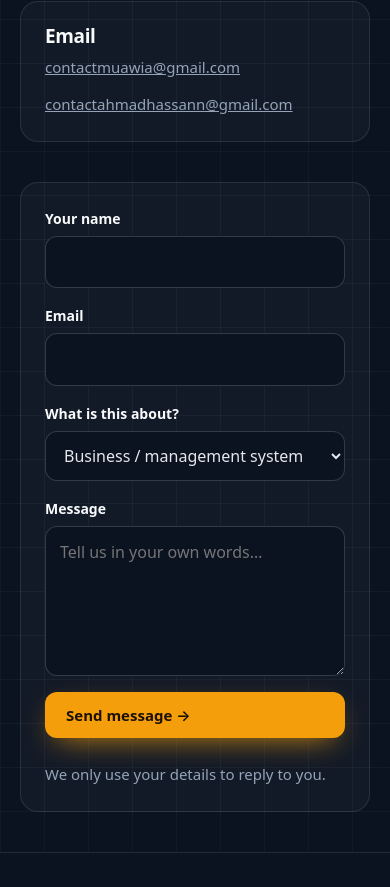
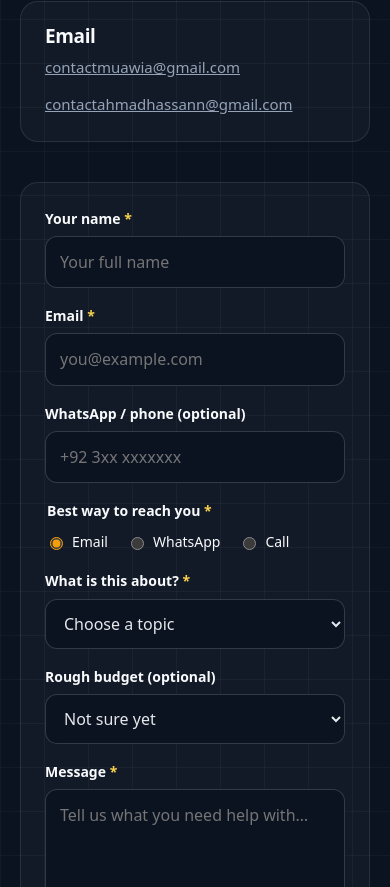
Before and after one commit to Coding-Moves/website, a Next.js app: page /services/contact/ in a window 390 px wide. Shown: the part 1037-1924 px from the top of the page. Built offline with nearby package versions, Linux system fonts and the light colour scheme.

Commit message:
Add detailed Services inquiry fields and conditional phone validation

```diff
--- a/src/app/globals.css
+++ b/src/app/globals.css
@@ -727,6 +727,45 @@ a.card:hover {
   font-weight: 600;
   color: var(--heading);
 }
+.field label span,
+.contact-method legend span {
+  color: var(--accent-text);
+}
+.field-hint {
+  color: var(--accent-text);
+  font-size: 13px;
+}
+.field-hint[hidden] {
+  display: none;
+}
+.contact-method {
+  border: 0;
+  padding: 0;
+  margin: 0;
+  min-width: 0;
+}
+.contact-method legend {
+  color: var(--heading);
+  font-size: 14px;
+  font-weight: 600;
+  margin-bottom: 8px;
+}
+.contact-method-options {
+  display: flex;
+  flex-wrap: wrap;
+  gap: 8px 18px;
+}
+.contact-method-options label {
+  display: inline-flex;
+  align-items: center;
+  gap: 6px;
+  font-weight: 500;
+}
+.contact-method-options input[type="radio"] {
+  width: auto;
+  padding: 0;
+  accent-color: var(--accent);
+}
 .field input,
 .field select,
 .field textarea {
--- a/src/components/ContactFormBehavior.tsx
+++ b/src/components/ContactFormBehavior.tsx
@@ -11,6 +11,8 @@ export default function ContactFormBehavior({ formId, brandShort }: { formId: st
     const name = form.elements.namedItem("name");
     const topic = form.elements.namedItem("topic");
     if (!(name instanceof HTMLInputElement) || !(topic instanceof HTMLSelectElement)) return;
+    const phone = form.elements.namedItem("phone");
+    const phoneHint = document.getElementById(`${formId}-phone-hint`);
 
     const updateSubject = () => {
       if (!subjectRef.current) return;
@@ -19,12 +21,26 @@ export default function ContactFormBehavior({ formId, brandShort }: { formId: st
       subjectRef.current.value = `[${brandShort}] ${selectedTopic}${sender ? ` from ${sender}` : ""}`;
     };
 
-    form.addEventListener("input", updateSubject);
-    form.addEventListener("change", updateSubject);
-    updateSubject();
+    const updatePhoneRequirement = () => {
+      if (!(phone instanceof HTMLInputElement)) return;
+      const method = form.querySelector<HTMLInputElement>('input[name="contact_method"]:checked')?.value;
+      const needsPhone = method === "WhatsApp" || method === "Call";
+      phone.required = needsPhone;
+      phone.setCustomValidity(needsPhone && !phone.value.trim() ? "Please add your number so we can reach you" : "");
+      if (phoneHint) phoneHint.hidden = !needsPhone || Boolean(phone.value.trim());
+    };
+
+    const update = () => {
+      updateSubject();
+      updatePhoneRequirement();
+    };
+
+    form.addEventListener("input", update);
+    form.addEventListener("change", update);
+    update();
     return () => {
-      form.removeEventListener("input", updateSubject);
-      form.removeEventListener("change", updateSubject);
+      form.removeEventListener("input", update);
+      form.removeEventListener("change", update);
     };
   }, [formId, brandShort]);
 
--- a/src/data/brands.ts
+++ b/src/data/brands.ts
@@ -231,7 +231,13 @@ export const BRANDS: Brand[] = [
       { heading: "Projects and payment", body: ["We scope and quote each project in writing before work starts. Payment is made in the stages agreed for that project. Changes outside the agreed scope are quoted separately."] },
       { heading: "Code, data and support", body: ["Code ownership is agreed in writing for each project. We keep client data private. Support after handover is agreed separately."] },
     ],
-    privacy: PRIVACY_SECTIONS,
+    privacy: [
+      {
+        heading: "Contact messages",
+        body: ["The Services contact form collects your name, email, chosen topic and message. You can also give us a phone number and rough budget, and choose how we reach you. We use this information only to reply. Netlify Forms handles submissions for us."],
+      },
+      PRIVACY_SECTIONS[1],
+    ],
   },
   {
     id: "lab",
--- a/src/views/ContactView.tsx
+++ b/src/views/ContactView.tsx
@@ -68,31 +68,58 @@ export default function ContactView({ brand }: { brand: Brand }) {
           >
             <input type="hidden" name="form-name" value={formName} />
             <ContactFormBehavior formId={formName} brandShort={brand.short} />
-            <input type="hidden" name="section" value={brand.name} />
             <p className="hidden">
               <label>
                 Don&apos;t fill this in: <input name="bot-field" />
               </label>
             </p>
             <div className="field">
-              <label htmlFor="name">Your name</label>
-              <input id="name" name="name" autoComplete="name" required />
+              <label htmlFor="name">Your name <span aria-hidden="true">*</span></label>
+              <input id="name" name="name" autoComplete="name" placeholder="Your full name" required />
             </div>
             <div className="field">
-              <label htmlFor="email">Email</label>
-              <input id="email" name="email" type="email" autoComplete="email" required />
+              <label htmlFor="email">Email <span aria-hidden="true">*</span></label>
+              <input id="email" name="email" type="email" autoComplete="email" placeholder="you@example.com" required />
             </div>
+            {c.variant === "detailed" && (
+              <>
+                <div className="field">
+                  <label htmlFor="phone">WhatsApp / phone (optional)</label>
+                  <input id="phone" name="phone" type="tel" autoComplete="tel" placeholder="+92 3xx xxxxxxx" aria-describedby={`${formName}-phone-hint`} />
+                  <p id={`${formName}-phone-hint`} className="field-hint" hidden>Please add your number so we can reach you</p>
+                </div>
+                <fieldset className="field contact-method">
+                  <legend>Best way to reach you <span aria-hidden="true">*</span></legend>
+                  <div className="contact-method-options">
+                    <label><input type="radio" name="contact_method" value="Email" defaultChecked required /> Email</label>
+                    <label><input type="radio" name="contact_method" value="WhatsApp" /> WhatsApp</label>
+                    <label><input type="radio" name="contact_method" value="Call" /> Call</label>
+                  </div>
+                </fieldset>
+              </>
+            )}
             <div className="field">
-              <label htmlFor="topic">What is this about?</label>
-              <select id="topic" name="topic" defaultValue={c.topics[0]}>
+              <label htmlFor="topic">What is this about? <span aria-hidden="true">*</span></label>
+              <select id="topic" name="topic" defaultValue="" required>
+                <option value="" disabled>Choose a topic</option>
                 {c.topics.map((t) => (
                   <option key={t}>{t}</option>
                 ))}
               </select>
             </div>
+            {c.variant === "detailed" && (
+              <div className="field">
+                <label htmlFor="budget">Rough budget (optional)</label>
+                <select id="budget" name="budget" defaultValue="Not sure yet">
+                  {["Not sure yet", "Under PKR 50,000", "PKR 50,000 – 150,000", "PKR 150,000 – 500,000", "PKR 500,000+", "Prefer to discuss"].map((budget) => (
+                    <option key={budget}>{budget}</option>
+                  ))}
+                </select>
+              </div>
+            )}
             <div className="field">
-              <label htmlFor="message">Message</label>
-              <textarea id="message" name="message" required placeholder="Tell us in your own words…" />
+              <label htmlFor="message">Message <span aria-hidden="true">*</span></label>
+              <textarea id="message" name="message" required placeholder="Tell us what you need help with…" />
             </div>
             <button type="submit" className="btn btn-primary">
               Send message →
```
